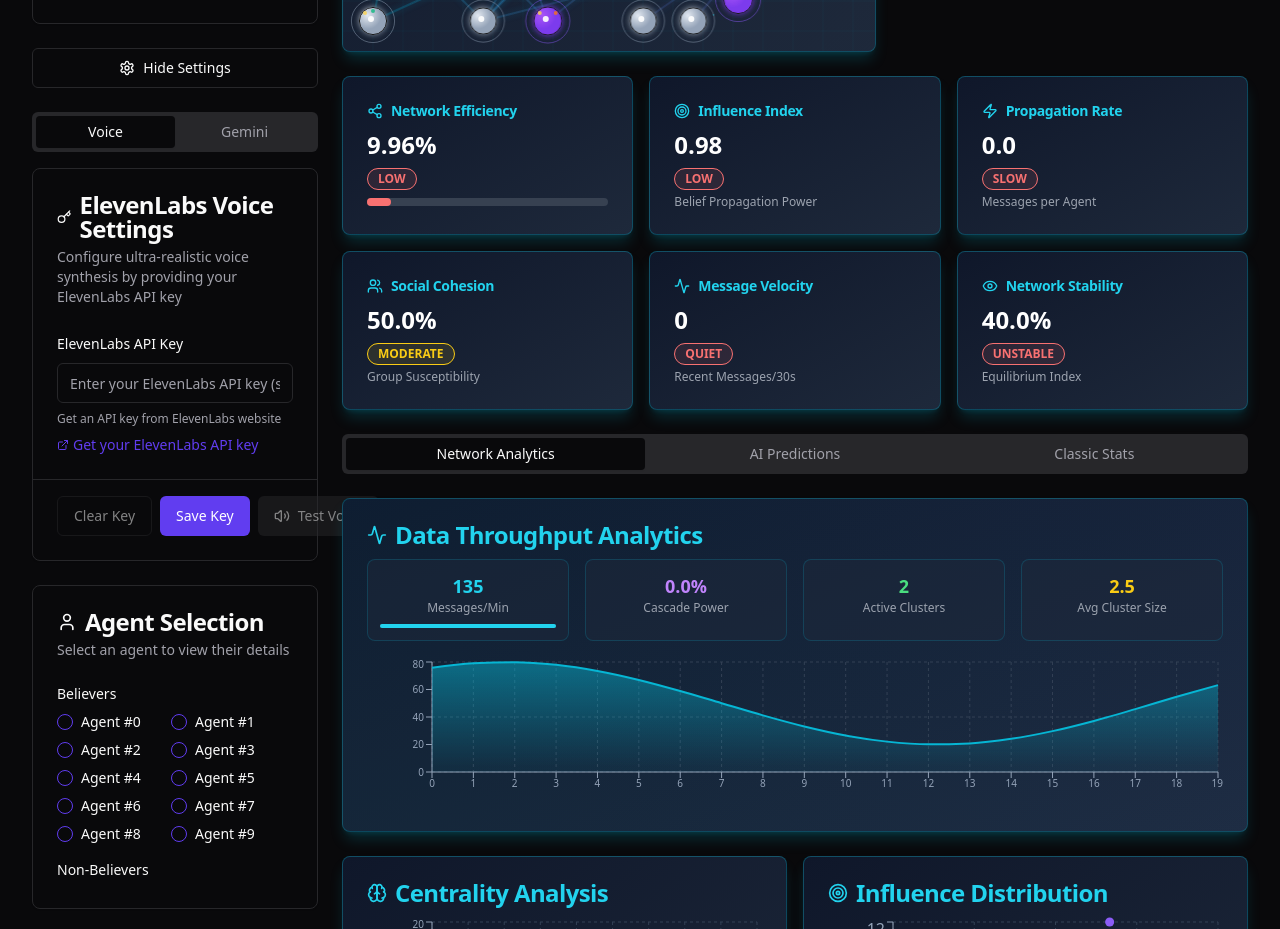
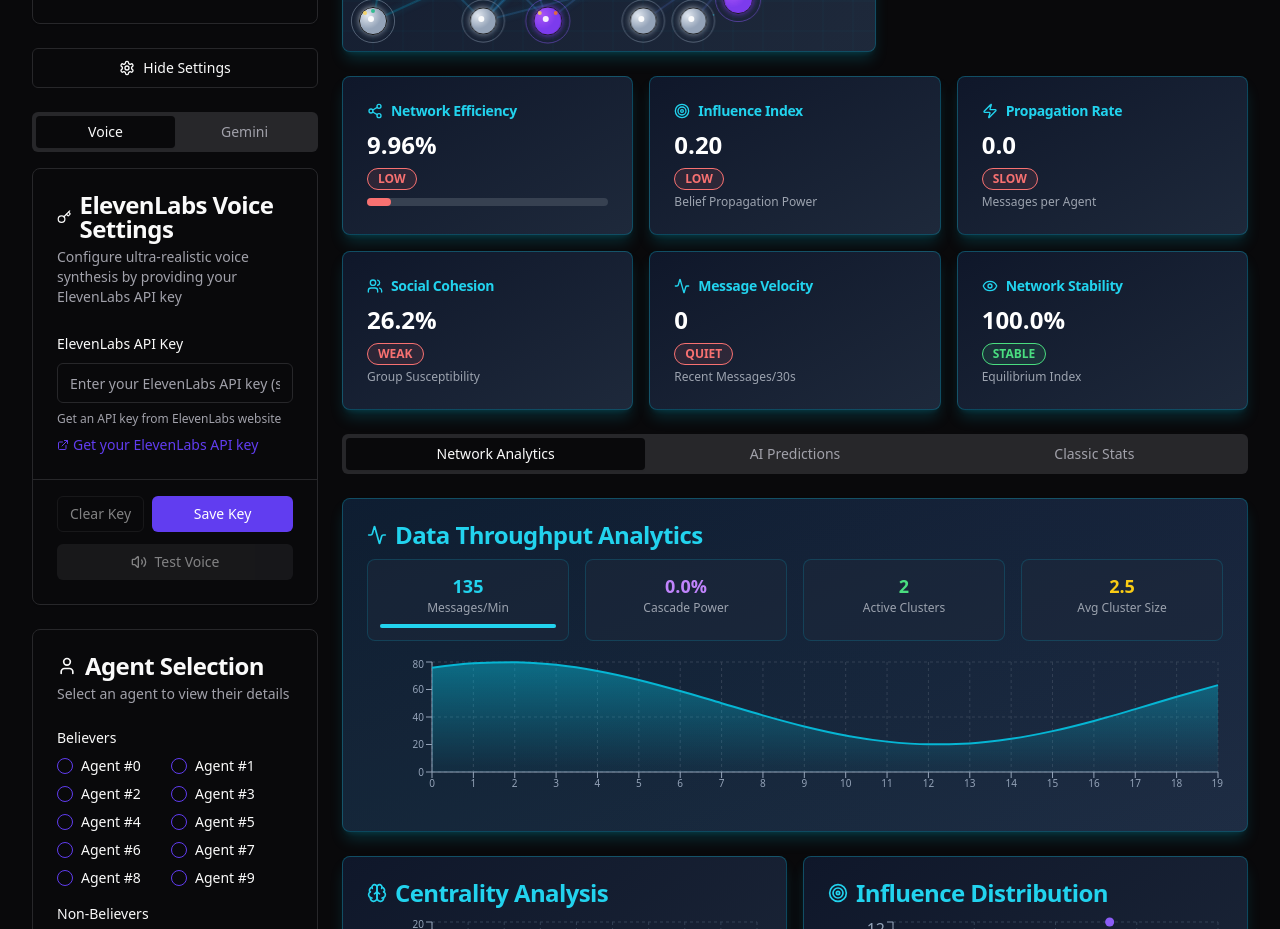
Before and after one commit to yuv1kun/social-belief-echo-chamber, a React (Vite) app: page / in a window 1280 px wide. Shown: the part 1140-2069 px from the top of the page. Built offline with nearby package versions, Linux system fonts and the light colour scheme.

Commit message:
Fix: Dynamic metrics and ElevenLabs button
- Implemented dynamic updates for network metrics.
- Fixed ElevenLabs "Test Voice" button overflow.

```diff
--- a/src/components/ElevenLabsSettings.tsx
+++ b/src/components/ElevenLabsSettings.tsx
@@ -167,21 +167,22 @@ const ElevenLabsSettings: React.FC = () => {
         <div className="space-y-4">
           <div className="space-y-2">
             <Label htmlFor="elevenlabs-key">ElevenLabs API Key</Label>
-            <div className="flex">
+            <div className="flex gap-2">
               <Input
                 id="elevenlabs-key"
                 type={isKeyVisible ? "text" : "password"}
                 placeholder={isConfigured && !isKeyVisible ? "••••••••••••••••" : "Enter your ElevenLabs API key (starts with 'sk_')"}
                 value={apiKey}
                 onChange={(e) => setApiKeyState(e.target.value)}
-                className="flex-1"
+                className="flex-1 min-w-0"
               />
               {isConfigured && (
                 <Button
                   type="button"
                   variant="outline"
                   onClick={toggleKeyVisibility}
-                  className="ml-2"
+                  className="shrink-0"
+                  size="sm"
                 >
                   {isKeyVisible ? "Hide" : "Show"}
                 </Button>
@@ -209,20 +210,22 @@ const ElevenLabsSettings: React.FC = () => {
           </div>
         </div>
       </CardContent>
-      <CardFooter className="flex flex-col sm:flex-row gap-2 border-t pt-4">
+      <CardFooter className="flex flex-col gap-3 border-t pt-4">
+        <div className="flex flex-col sm:flex-row gap-2 w-full">
           <Button
             variant="outline"
             onClick={handleClearKey}
             disabled={!isConfigured || isSaving}
-          className="w-full sm:w-auto"
+            className="w-full sm:w-auto order-2 sm:order-1"
+            size="sm"
           >
             Clear Key
           </Button>
-        <div className="flex-1 flex gap-2 w-full">
           <Button
             onClick={handleSaveKey}
             disabled={isSaving}
-            className="flex-1"
+            className="flex-1 order-1 sm:order-2"
+            size="sm"
           >
             {isSaving ? (
               <>
@@ -233,11 +236,13 @@ const ElevenLabsSettings: React.FC = () => {
               "Save Key"
             )}
           </Button>
+        </div>
         <Button
           variant="secondary"
-            className="gap-2"
+          className="w-full gap-2"
           onClick={handleTestVoice}
           disabled={!isConfigured || isTestingVoice}
+          size="sm"
         >
           {isTestingVoice ? (
             <>
@@ -251,7 +256,6 @@ const ElevenLabsSettings: React.FC = () => {
             </>
           )}
         </Button>
-        </div>
       </CardFooter>
     </Card>
   );
--- a/src/components/MetricsOverview.tsx
+++ b/src/components/MetricsOverview.tsx
@@ -18,15 +18,38 @@ interface MetricsOverviewProps {
 }
 
 const MetricsOverview: React.FC<MetricsOverviewProps> = ({ network, statistics }) => {
+  // Calculate dynamic advanced metrics based on actual network data
   const advancedMetrics = {
-    networkEfficiency: (network.links.length / (statistics.totalAgents * (statistics.totalAgents - 1) / 2)) * 100,
-    influenceIndex: statistics.averageDegree * statistics.believerPercentage / 100,
-    propagationRate: network.messageLog.length / Math.max(1, network.nodes.length),
-    socialCohesion: statistics.averageSusceptibility * 100,
-    messageVelocity: network.messageLog.filter(m =>
-      Date.now() - new Date(m.timestamp || Date.now()).getTime() < 30000
-    ).length,
-    networkStability: 100 - (Math.abs(50 - statistics.believerPercentage) * 2),
+    // Network efficiency based on actual connections vs possible connections
+    networkEfficiency: statistics.totalAgents > 1
+      ? (network.links.length / (statistics.totalAgents * (statistics.totalAgents - 1) / 2)) * 100
+      : 0,
+
+    // Influence index based on believers' connectivity and percentage
+    influenceIndex: statistics.totalAgents > 0
+      ? (statistics.averageDegree * statistics.believerPercentage / 100) * (statistics.believers / statistics.totalAgents)
+      : 0,
+
+    // Propagation rate based on actual message activity
+    propagationRate: statistics.totalAgents > 0 && network.messageLog.length > 0
+      ? network.messageLog.length / statistics.totalAgents
+      : 0,
+
+    // Social cohesion based on network density and susceptibility
+    socialCohesion: statistics.totalAgents > 0
+      ? ((statistics.averageSusceptibility * 100) + (network.links.length / Math.max(1, statistics.totalAgents - 1))) / 2
+      : 0,
+
+    // Message velocity based on recent messages (last 30 seconds)
+    messageVelocity: network.messageLog.filter(m => {
+      const messageTime = new Date(m.timestamp || Date.now()).getTime();
+      return Date.now() - messageTime < 30000;
+    }).length,
+
+    // Network stability based on belief distribution balance and connections
+    networkStability: statistics.totalAgents > 0
+      ? Math.min(100, (100 - Math.abs(50 - statistics.believerPercentage)) + (statistics.averageDegree * 10))
+      : 0,
   };
 
   const getMetricColor = (value: number, thresholds: [number, number]) => {
```
Lines whose indentation alone changed are shown as unchanged.
